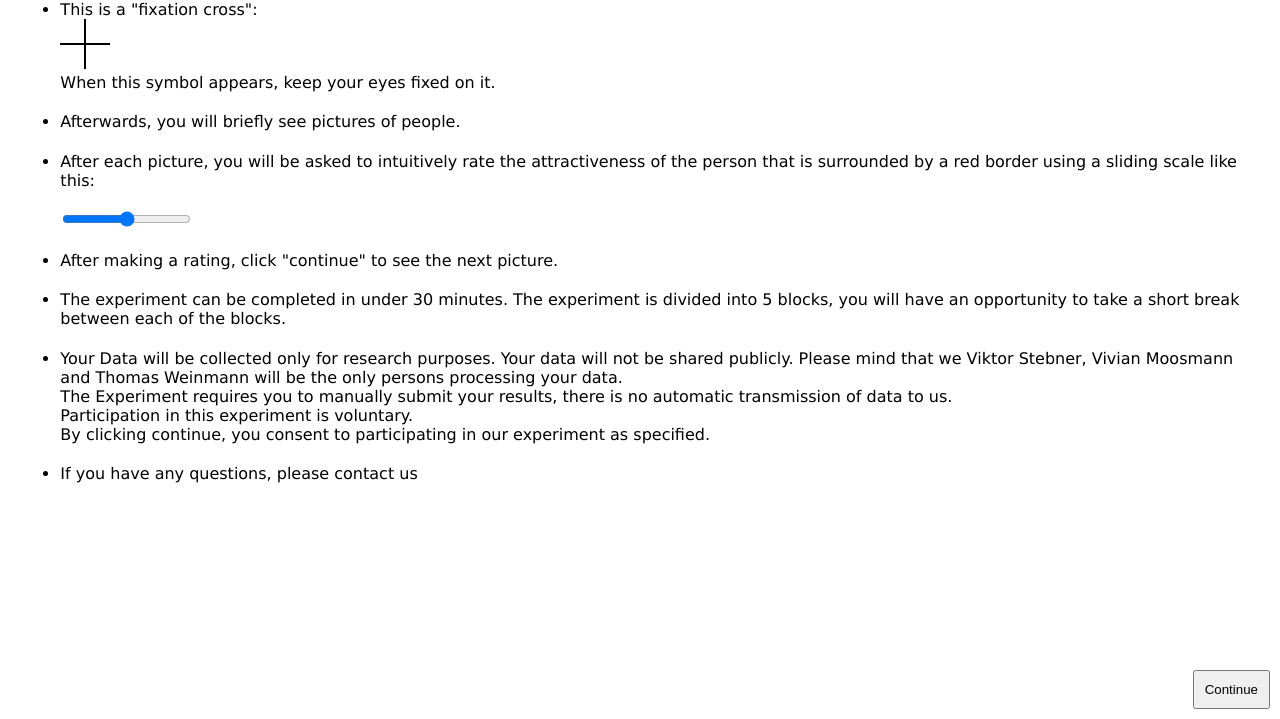
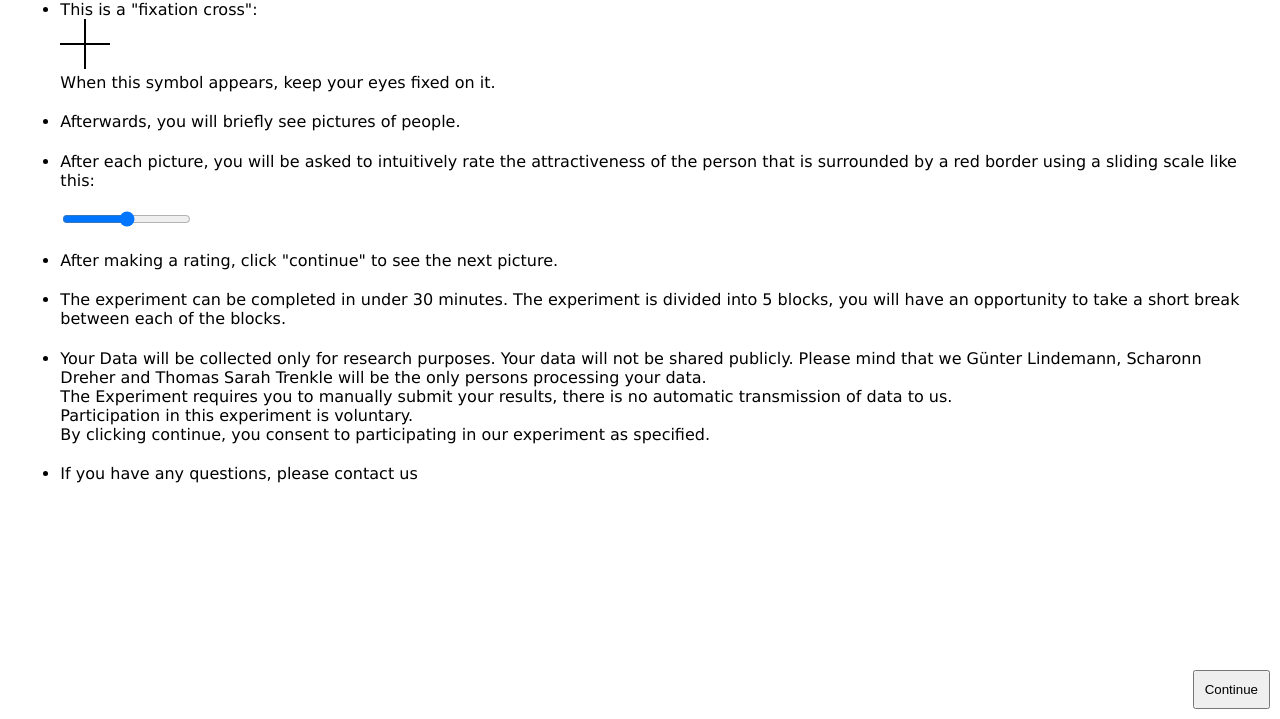
Before and after one commit to Guuenter/Guenter, a plain HTML site: page index.html in a window 1280 px wide. Shown: the part 81-800 px from the top of the page. Drawn offline with Linux system fonts and the light colour scheme.

Commit message:
Update index.html
namen von denen die daten bekommen

```diff
--- a/index.html
+++ b/index.html
@@ -33,7 +33,7 @@
             <li>After making a rating, click "continue" to see the next picture.</li>
             <!--<li>You will only see each picture for a fraction of a second, so try to stay as focussed as possible</li>-->
             <li>The experiment can be completed in under 30 minutes<!--, but we recommend planning for 30 minutes--><!--, but this depends on your speed-->. The experiment is divided into 5 blocks, you will have an opportunity to take a short break between each of the blocks. </li>
-            <li>Your Data will be collected only for research purposes. Your data will not be shared publicly. Please mind that we Viktor Stebner, Vivian Moosmann and Thomas Weinmann will be the only persons processing your data.
+            <li>Your Data will be collected only for research purposes. Your data will not be shared publicly. Please mind that we Günter Lindemann, Scharonn Dreher and Thomas Sarah Trenkle will be the only persons processing your data.
                 <br>The Experiment requires you to manually submit your results, there is no automatic transmission of data to us.
                 <br>Participation in this experiment is voluntary.
                 <br>By clicking continue, you consent to participating in our experiment as specified.</li>
```
